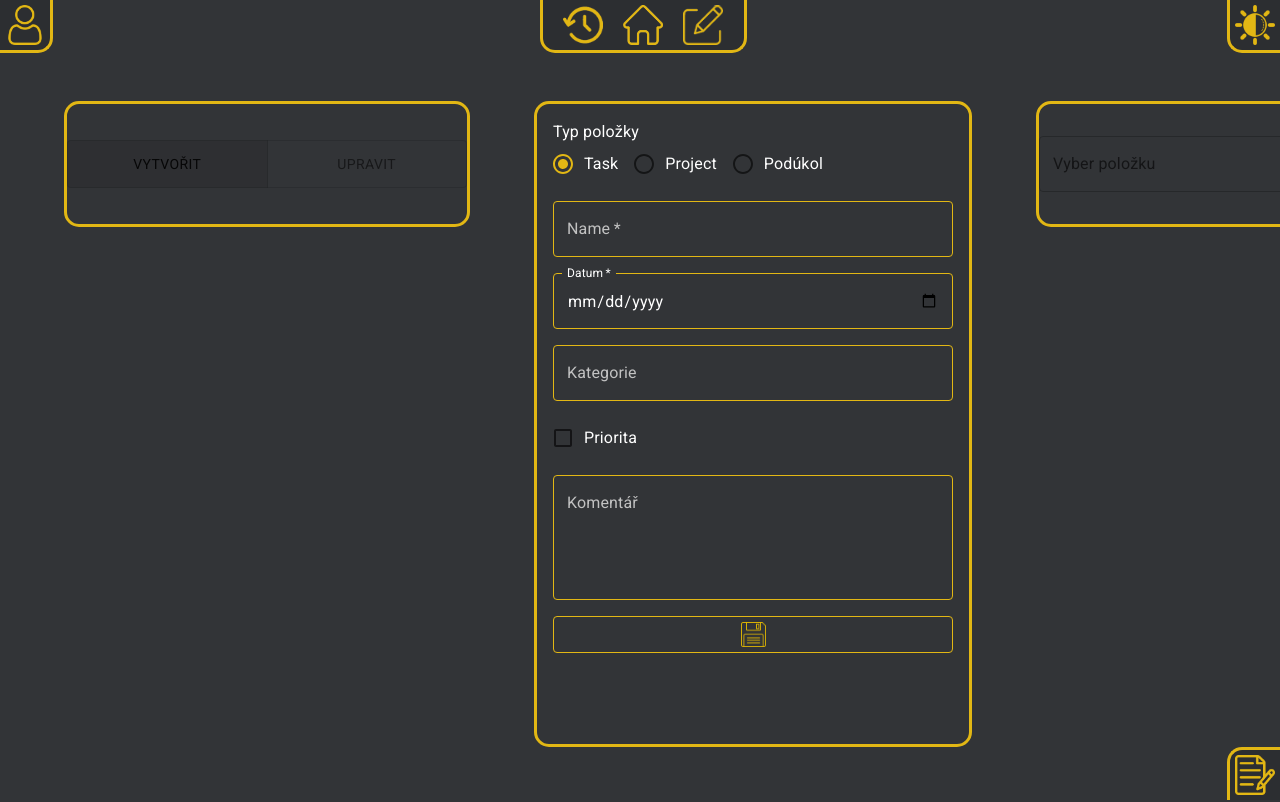
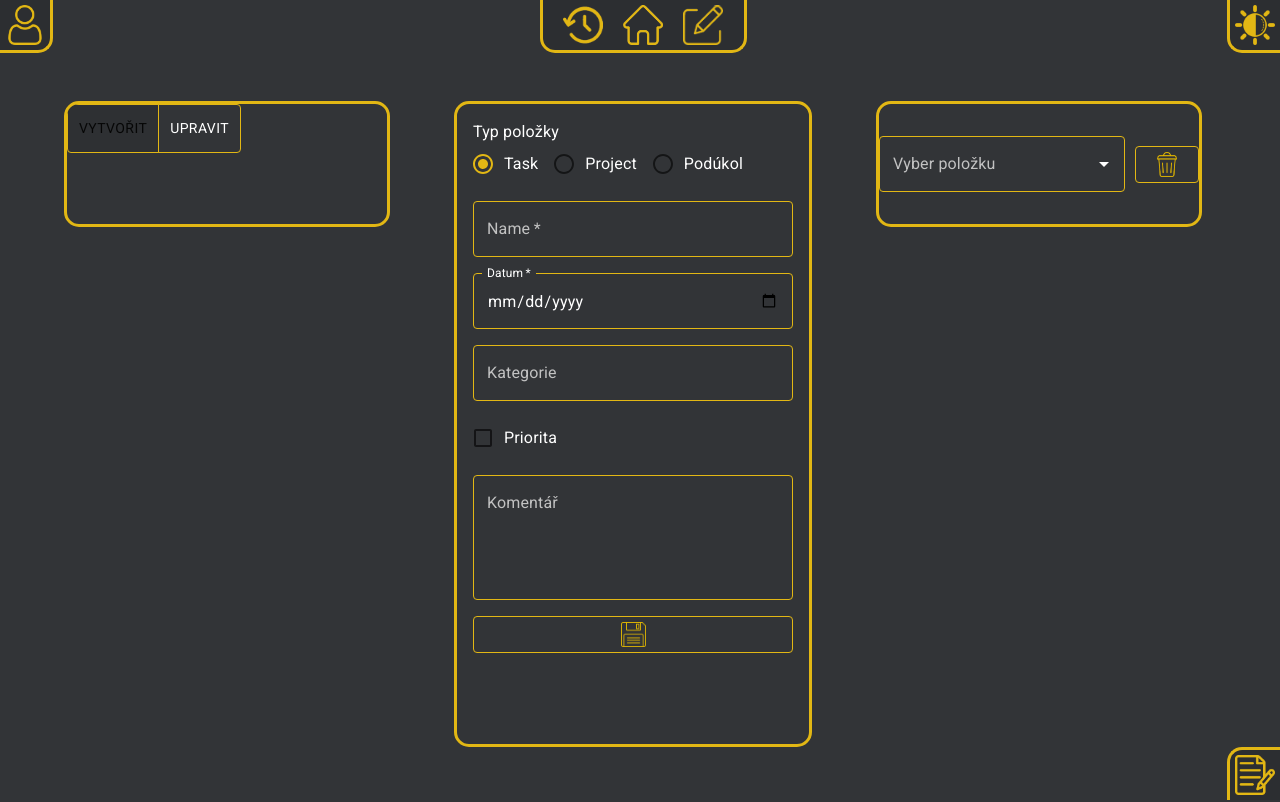
Before and after one commit to OndrejVselko/to-do-list, a React (Vite) app in the folder app/: page /edit in a window 1280 px wide. Shown: the top 802 px of the page. Built offline with nearby package versions, Linux system fonts and the light colour scheme.

Commit message:
Some styling and polishing in edit

```diff
--- a/app/src/App.css
+++ b/app/src/App.css
@@ -76,7 +76,7 @@ body{
   background-color: var(--background_primary);
   border: 3px solid var(--yellow);
   border-radius: 15px;
-  width: 400px;
+  width: 25%;
   height: 76vh;
   margin-top: 6vh;
   margin-left: 5vw;
--- a/app/src/components/edit/Edit.jsx
+++ b/app/src/components/edit/Edit.jsx
@@ -35,7 +35,7 @@ export default function Edit({ data, setData }) {
 
     // data + setData are passed from App
     return (
-        <div style={{display: 'inline-flex'}}>
+        <div style={{display: 'inline-flex', width: '100%'}}>
             <Switching  data={data}
                         onSelectItem={setSelectedItem}
                         onModeChange={setMode} />
--- a/app/src/components/edit/Switching.jsx
+++ b/app/src/components/edit/Switching.jsx
@@ -32,13 +32,22 @@ export default function Switching({ data, onSelectItem, onModeChange }) {
     };
 
     return (
-        <div className="bubble" style={{ height: '120px', display: 'flex', gap: '10px', alignItems: 'center' }}>
+        <div className="bubble" style={{ height: '120px', display: 'block', gap: '10px', alignItems: 'center' }}>
             <ToggleButtonGroup
                 value={mode}
                 exclusive
                 onChange={handleModeChange}
                 aria-label="mode"
-                fullWidth
+                sx={{
+                    '& .MuiToggleButton-root': {
+                        color: 'var(--text_color)',
+                        borderColor: 'var(--yellow)',
+                        width: '80%',
+                    },
+                    '& .Mui-selected': {
+                        color: 'var(--yellow)',
+                    },
+                }}
             >
                 <ToggleButton value="create" aria-label="create">
                     Vytvořit
@@ -49,12 +58,10 @@ export default function Switching({ data, onSelectItem, onModeChange }) {
             </ToggleButtonGroup>
 
             {mode === 'edit' && (
-                <Box sx={{ mt: 2, display: 'flex', gap: 2, alignItems: 'center' }}>
-                    <TasksComboBox
-                        data={data}
-                        onSelect={handleSelect}
-                    />
-                </Box>
+                <TasksComboBox
+                    data={data}
+                    onSelect={handleSelect}
+                />
             )}
         </div>
     );
--- a/app/src/components/edit/TaskForm.jsx
+++ b/app/src/components/edit/TaskForm.jsx
@@ -77,7 +77,7 @@ export default function TaskProjectForm({ selectedItem = null, onSubmit, data, s
         <Box className={"bubble"} id="task_form"
              component="form"
              onSubmit={handleSubmit}
-             sx={{ display: 'flex', flexDirection: 'column', gap: 2, p: 2, width: 400 }}
+             sx={{ display: 'flex', flexDirection: 'column', gap: 2, p: 2 }}
         >
             <FormControl component="fieldset">
                 <FormLabel component="legend" className={"mui_input"} sx={{ color: 'var(--text_color)' }}>
@@ -188,7 +188,7 @@ export default function TaskProjectForm({ selectedItem = null, onSubmit, data, s
                     sx: {
                         color: 'var(--text_label)',       // běžná barva labelu
                         '&.Mui-disabled': {
-                            color: 'red !important',        // label červený, když je disabled
+                            color: 'var(--text_label)',        // label červený, když je disabled
                         },
                     }
                 }}
@@ -206,19 +206,22 @@ export default function TaskProjectForm({ selectedItem = null, onSubmit, data, s
                         },
                         // outline červené, když je disabled
                         '&.Mui-disabled .MuiOutlinedInput-notchedOutline': {
-                            borderColor: 'red',
+                            borderColor: 'var(--text_label)',
                         },
                         // text uvnitř červený, když je disabled
                         '& .MuiInputBase-input.Mui-disabled': {
-                            color: 'red',
+                            color: 'var(--text_label)',
                         },
                     }
                 }}
                 sx={{
-                    // zachováme bílý nebo jiný text ve non-disabled stavech
+                    // normální barva textu
                     input: {
                         color: 'var(--text_color)',
-                    }
+                    },
+                    '& .MuiInputBase-root.Mui-disabled .MuiInputBase-input': {
+                        color: 'red',
+                    },
                 }}
             />
 
--- a/app/src/components/edit/TasksComboBox.jsx
+++ b/app/src/components/edit/TasksComboBox.jsx
@@ -38,15 +38,50 @@ export default function TasksComboBox({ data, onSelect }) {
                 if (option.type === 'task') return 'Běžné úkoly';
                 if (option.type === 'project') return 'Projekty';
                 if (option.type === 'subtask') {
-                    const name = option.project_id ? projectMap[option.project_id] : 'Bez projektu';
+                    const name = option.project_id
+                        ? projectMap[option.project_id]
+                        : 'Bez projektu';
                     return `Projekt: ${name}`;
                 }
                 return '';
             }}
             getOptionLabel={option => option.name}
             onChange={(e, value) => onSelect(value)}
-            renderInput={params => <TextField {...params} label="Vyber položku" />}
-            sx={{ flex: 1 }}
+            sx={{
+                flex: 1,
+                // Barva textu v poli i v dropdownu
+                '& .MuiInputBase-input, & .MuiAutocomplete-option': {
+                    color: 'var(--text_color)',
+                },
+                // Obrázek (fieldset) kolem TextFieldu
+                '& .MuiOutlinedInput-notchedOutline': {
+                    borderColor: 'var(--yellow)',
+                },
+                // Při hoveru a focusech udržet žlutý border
+                '&:hover .MuiOutlinedInput-notchedOutline, &.Mui-focused .MuiOutlinedInput-notchedOutline': {
+                    borderColor: 'var(--yellow)',
+                },
+                // Šipka dolů
+                '& .MuiAutocomplete-popupIndicator': {
+                    color: 'var(--text_color)',
+                },
+            }}
+            renderInput={params => (
+                <TextField
+                    {...params}
+                    label="Vyber položku"
+                    variant="outlined"
+                    // Aby label a helper text byly také v tvém theme stylu
+                    sx={{
+                        '& label': {
+                            color: 'var(--text_label)',
+                        },
+                        '& .MuiFormHelperText-root': {
+                            color: 'var(--text_color)',
+                        },
+                    }}
+                />
+            )}
         />
     );
 }
```
